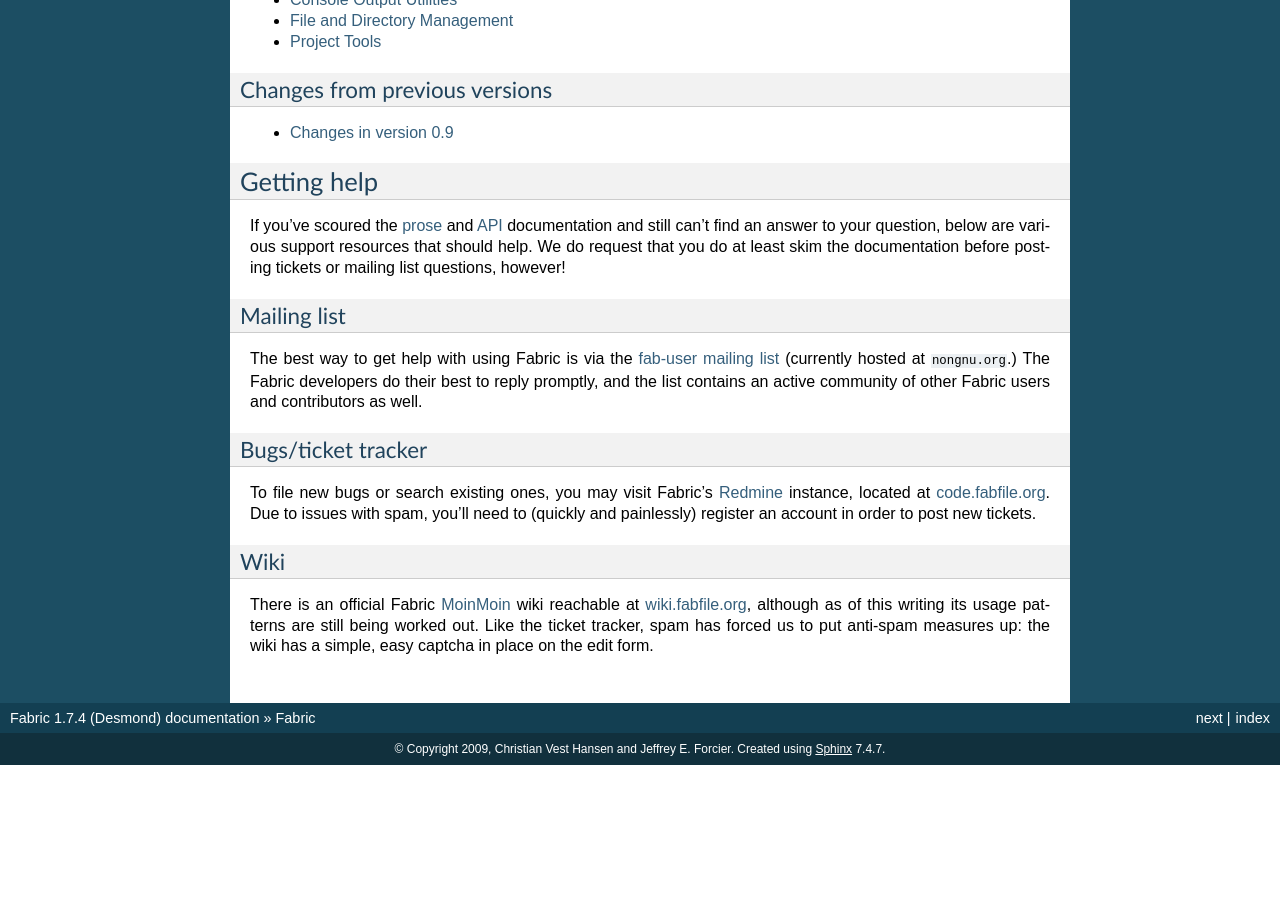
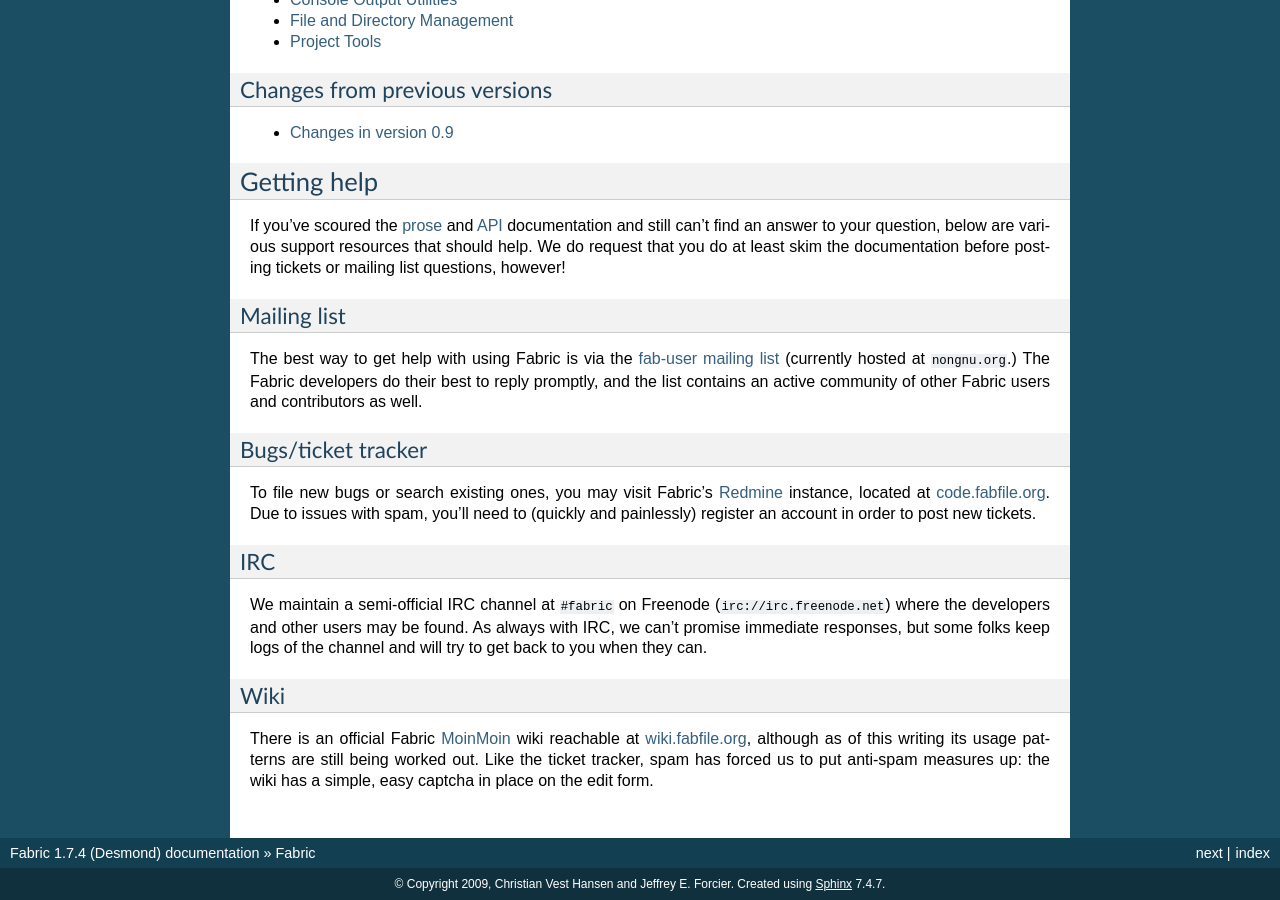
Before and after one commit to fabric/fabric, a Sphinx documentation site: the page built from docs/index.rst, in a window 1280 px wide and 900 px high, scrolled down 1858 px. Built offline with Sphinx 7.4.7, drawn with Linux system fonts in a browser that asks for light colours; before the commit the page ends 2623 px from its top, so only the background shows below that.

Commit message:
Fix #92 -- add note about new IRC channel to docs

```diff
--- a/docs/index.rst
+++ b/docs/index.rst
@@ -163,6 +163,14 @@
 <http://code.fabfile.org>`_. Due to issues with spam, you'll need to (quickly
 and painlessly) register an account in order to post new tickets.
 
+IRC
+---
+
+We maintain a semi-official IRC channel at ``#fabric`` on Freenode
+(``irc://irc.freenode.net``) where the developers and other users may be found.
+As always with IRC, we can't promise immediate responses, but some folks keep
+logs of the channel and will try to get back to you when they can.
+
 Wiki
 ----
 
```
